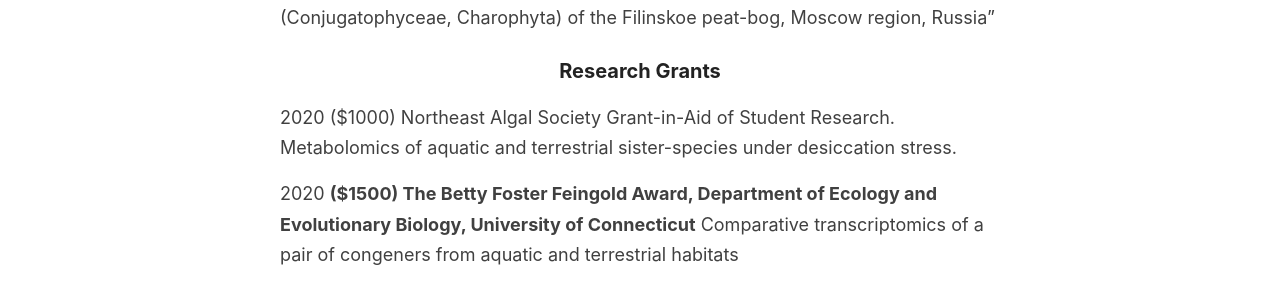
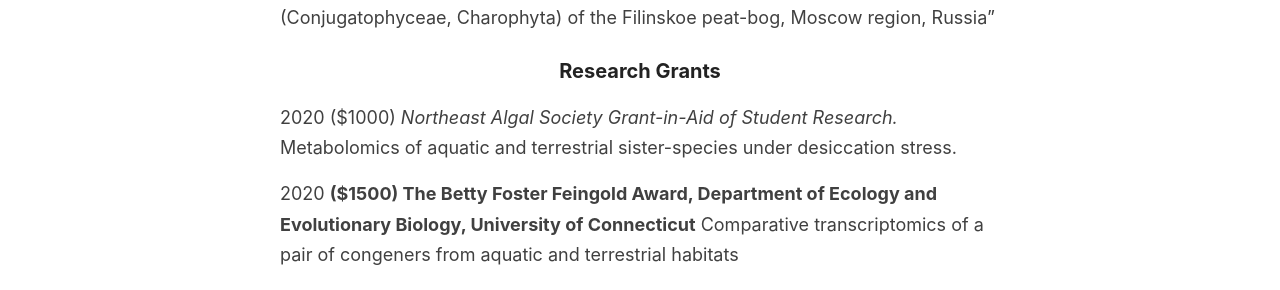
Before and after one commit to eterlova/eterlova.github.io, a Jekyll site: the page built from _pages/curriculum-vitae.md, in a window 1280 px wide and 900 px high, scrolled down 406 px. Shown: the part 153-443 px from the top of the window. Built offline with Jekyll 4.4.1, drawn with Linux system fonts in a browser that asks for light colours.

```diff
--- a/_pages/curriculum-vitae.md
+++ b/_pages/curriculum-vitae.md
@@ -19,7 +19,7 @@ Thesis: "Desmids (Conjugatophyceae, Charophyta) of the Filinskoe peat-bog, Mosco
 
 ### Research Grants
 
-2020 ($1000) Northeast Algal Society Grant-in-Aid of Student Research. Metabolomics of aquatic and terrestrial sister-species under desiccation stress.
+2020 ($1000) *Northeast Algal Society Grant-in-Aid of Student Research.* Metabolomics of aquatic and terrestrial sister-species under desiccation stress.
 
 2020 **($1500) The Betty Foster Feingold Award, Department of Ecology and Evolutionary Biology, University of Connecticut**
 Comparative transcriptomics of a pair of congeners from aquatic and terrestrial habitats
```
